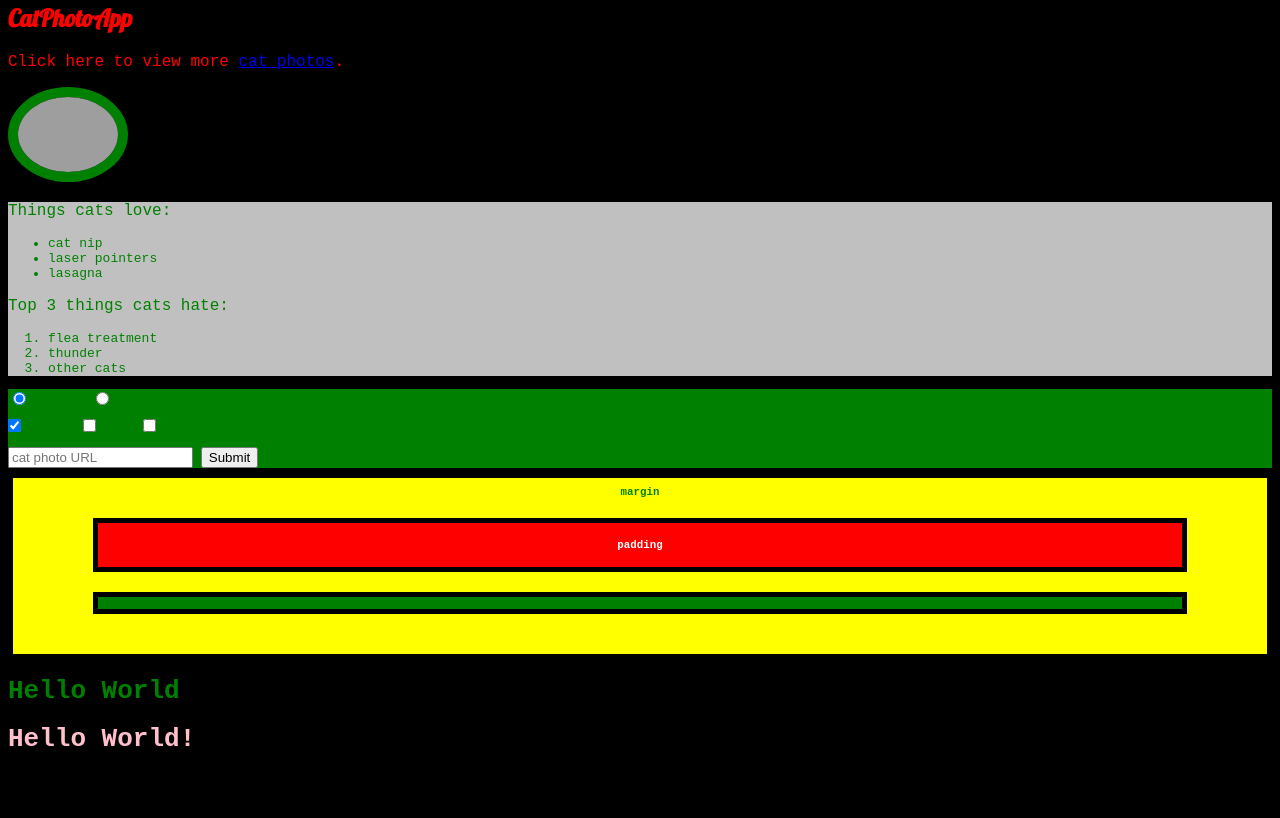
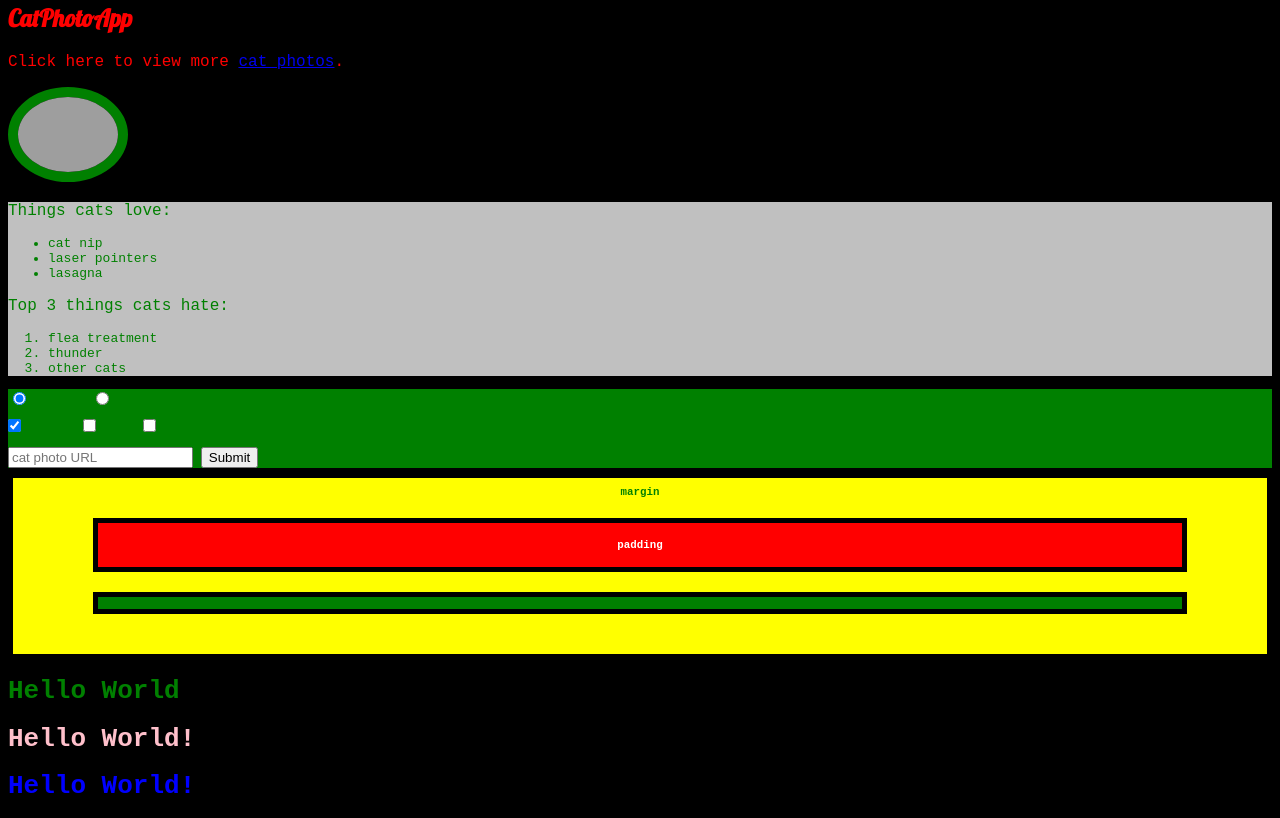
Before and after one commit to adityanarayan2302/CSS-Hands-on, a plain HTML site: page index.html in a window 1280 px wide. Shown: the part 10804-11622 px from the top of the page. Before the commit the page ends 11575 px from the top, so only its background shows below. Drawn offline with Linux system fonts and the light colour scheme; grey boxes are pictures that could not be loaded.

Commit message:
Override Styles in Subsequent CSS

```diff
--- a/index.html
+++ b/index.html
@@ -1408,5 +1408,21 @@
       }
     </style>
     <h1 class="pink-text">Hello World!</h1>
+
+    <!-- Override Styles in Subsequent CSS -->
+    <style>
+      body {
+        background-color: black;
+        font-family: monospace;
+        color: green;
+      }
+      .pink-text {
+        color: pink;
+      }
+      .blue-text {
+        color: blue;
+      }
+    </style>
+    <h1 class="pink-text blue-text">Hello World!</h1>
   </body>
 </html>
```
